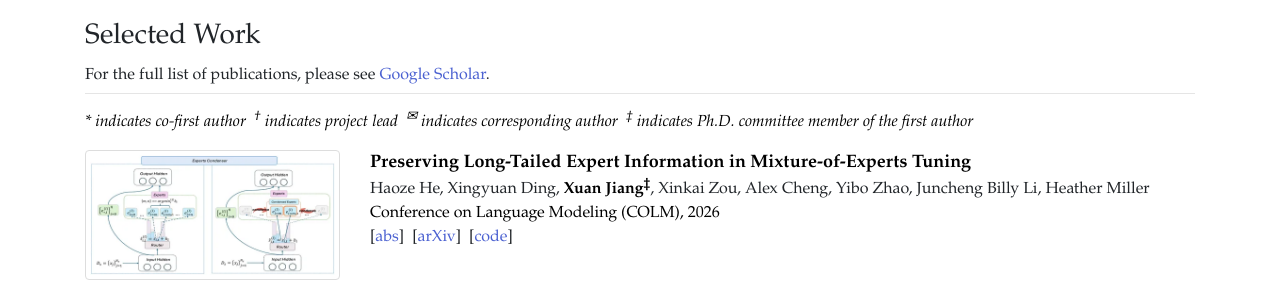
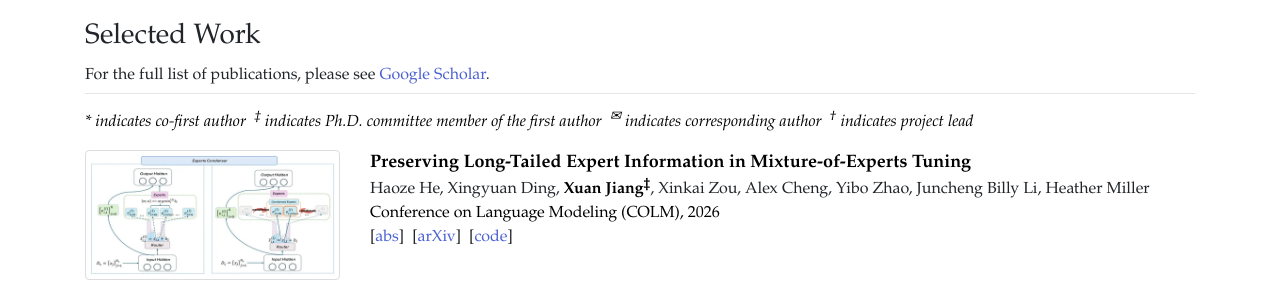
Before and after one commit to Xuan-1998/Xuan-1998.github.io, a Jekyll site: the page built from index.html, in a window 1280 px wide and 900 px high, scrolled down 688 px. Shown: the part 150-450 px from the top of the window. Built offline with Jekyll 4.4.1, drawn with Linux system fonts in a browser that asks for light colours.

Commit message:
Reorder the Selected Work legend

```diff
--- a/_includes/sections/publications.html
+++ b/_includes/sections/publications.html
@@ -3,7 +3,7 @@
   <h2 id="pubs-title">{{ P.title }}</h2>
   <p class="pubs-scholar">{{ P.scholar }}</p>
   <hr class="hr-tight">
-  <p class="legend"><i>* indicates co-first author <sup>&dagger;</sup> indicates project lead <sup class="mail">&#9993;&#xFE0E;</sup> indicates corresponding author <sup>&Dagger;</sup> indicates Ph.D. committee member of the first author</i></p>
+  <p class="legend"><i>* indicates co-first author <sup>&Dagger;</sup> indicates Ph.D. committee member of the first author <sup class="mail">&#9993;&#xFE0E;</sup> indicates corresponding author <sup>&dagger;</sup> indicates project lead</i></p>
   {%- for p in site.data.papers %}{% if p.selected %}
   {% include pub.html p=p %}
   {%- endif %}{% endfor %}
```
